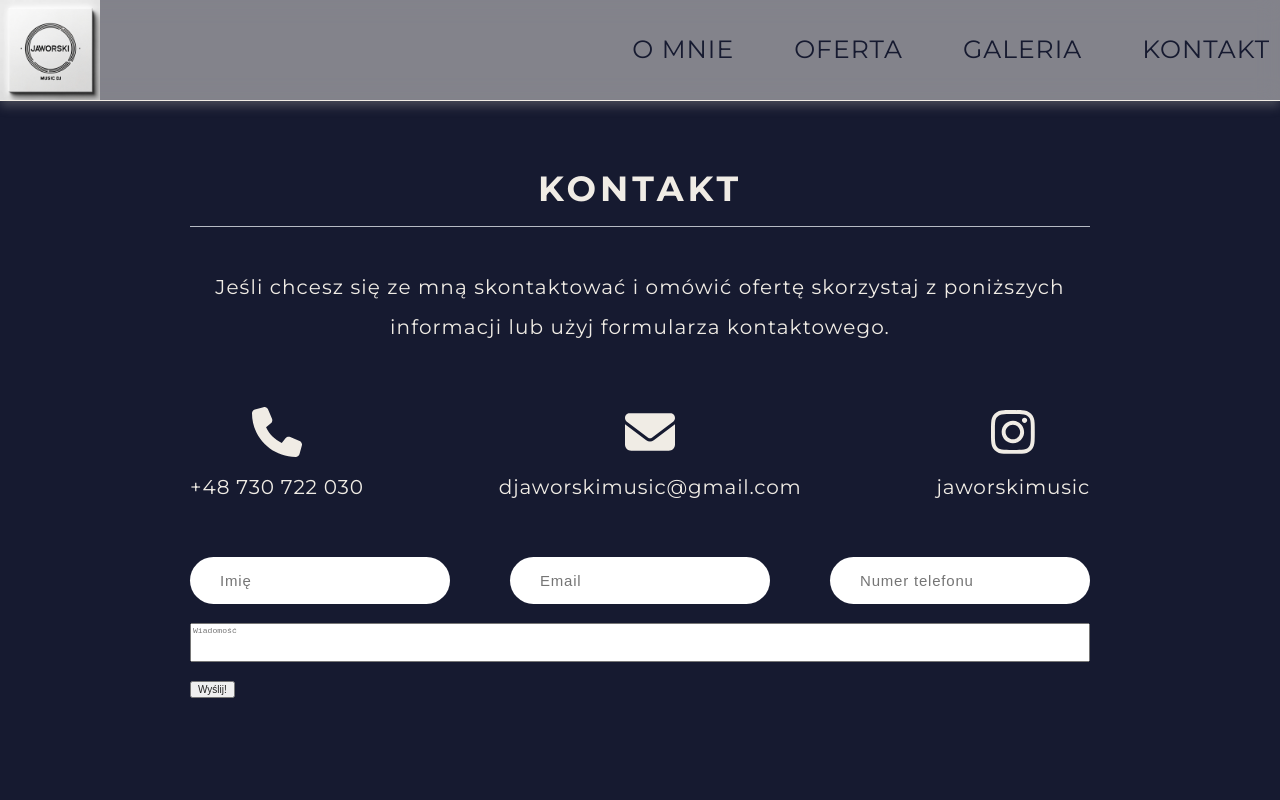
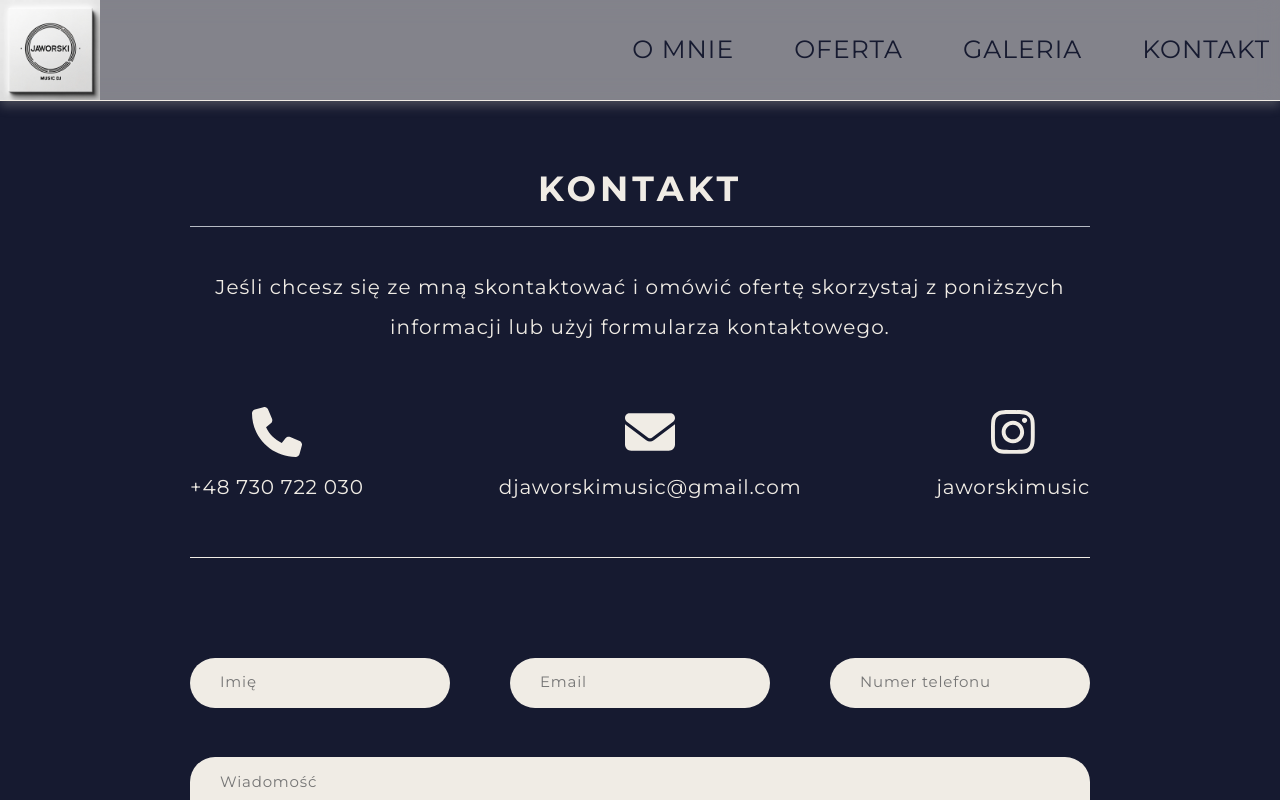
Before and after one commit to patryk-pi/Baby_Feed, a Next.js app: page /kontakt in a window 1280 px wide. Shown: the top 800 px of the page. Built offline with nearby package versions, Linux system fonts and the light colour scheme; no server answers.

Commit message:
changes in styling in ContactForm component

```diff
--- a/src/components/ContactPage/ContactForm/ContactForm.tsx
+++ b/src/components/ContactPage/ContactForm/ContactForm.tsx
@@ -99,7 +99,9 @@ const ContactForm = () => {
                         Wiadomość
                     </label>
                 </div>
-                <button type="submit">Wyślij!</button>
+                <button className="contactform__button" type="submit">
+                    Wyślij!
+                </button>
             </form>
         </section>
     );
--- a/src/components/ContactPage/ContactForm/_contactform.scss
+++ b/src/components/ContactPage/ContactForm/_contactform.scss
@@ -1,5 +1,7 @@
 .contactform {
+    border-top: 1px solid $color-white;
     &__container {
+        margin-top: 10rem;
         display: flex;
         gap: 6rem;
         justify-content: space-between;
@@ -11,15 +13,11 @@
 
         input {
             width: 100%;
-            padding: 1.5rem 3rem;
-            border-radius: 25px;
-            border: none;
-            font-size: 1.5rem;
-            letter-spacing: 0.8px;
         }
     }
 
     &__textarea {
+        margin-top: 3rem;
         textarea {
             resize: none;
             width: 100%;
@@ -36,9 +34,52 @@
         transition: all 0.3s;
     }
 
+    &__input {
+        padding: 1.5rem 3rem;
+        border-radius: 25px;
+        border: none;
+        font-size: 1.5rem;
+        letter-spacing: 0.8px;
+        color: $color-primary;
+        background: $color-white;
+        border-bottom: 3px solid transparent;
+
+        &::placeholder {
+            font-family: "Montserrat", sans-serif;
+        }
+    }
+
     &__input:placeholder-shown + &__label {
         opacity: 0;
         visibility: hidden;
         transform: translateY(-4rem);
     }
+
+    &__button {
+        margin: 2rem auto;
+        display: block;
+        padding: 2rem 8rem;
+        font-size: 2rem;
+        border-radius: 500px;
+        border: 5px solid $color-gray;
+        background-color: $color-primary;
+        color: $color-white;
+        font-family: "Montserrat", sans-serif;
+        font-weight: 700;
+        letter-spacing: 1px;
+        transition: all 0.3s ease-in;
+        box-shadow: 0px 0px 20px 10px rgba(255, 255, 255, 0.4);
+
+        &:hover {
+            background-color: $color-white;
+            color: $color-primary;
+            transform: scale(1.05);
+            box-shadow: 0px 0px 30px 10px rgba(255, 255, 255, 0.4);
+        }
+
+        &:active {
+            box-shadow: 0px 0px 10px rgba(20, 20, 20, 0.4) inset,
+                0px 0px 30px 10px rgba(255, 255, 255, 0.4);
+        }
+    }
 }
```
